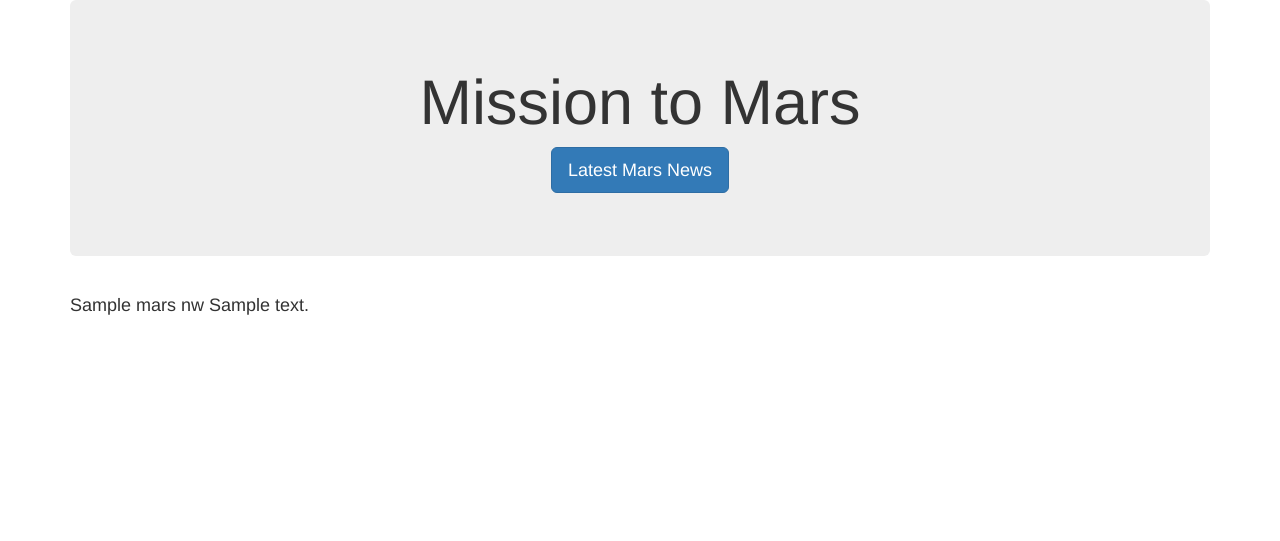
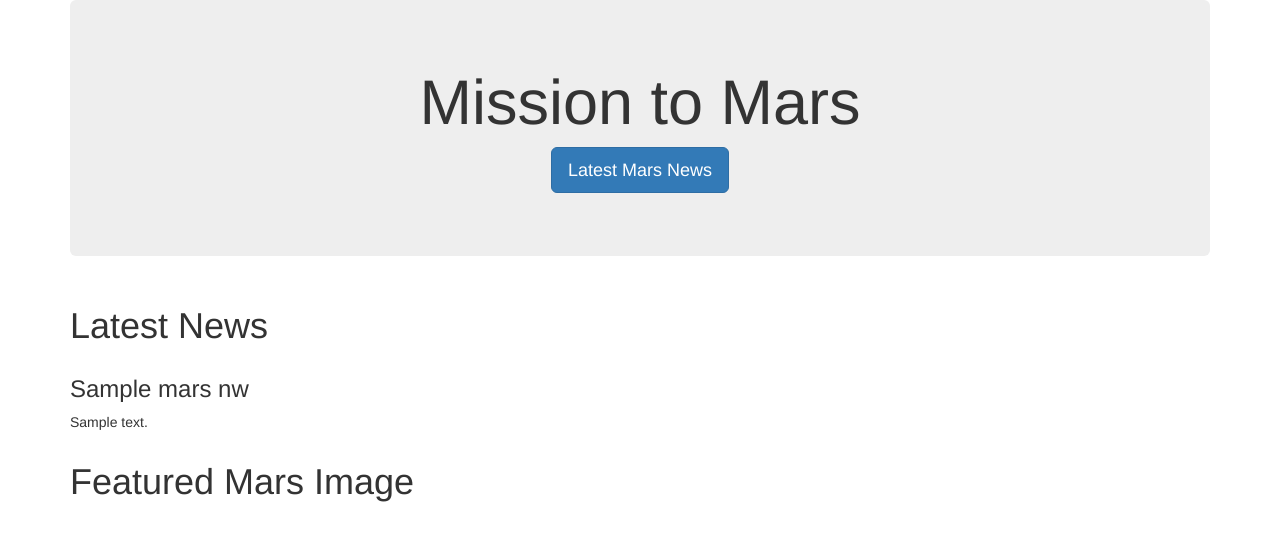
Before and after one commit to DataTortuga/web-scraping-challenge, a Flask app: page / in a window 1280 px wide. Shown: the top 541 px of the page. Run offline with Flask 2, Linux system fonts and the light colour scheme; a database or web service that is not in the repository returns one stand-in record (values such as "Sample title"); some libraries are stand-ins or nearby versions.

Commit message:
Updated app.py and index.html

```diff
--- a/missions_to_mars/app.py
+++ b/missions_to_mars/app.py
@@ -8,7 +8,6 @@ app = Flask(__name__)
 app.config["MONGO_URI"] = "mongodb://localhost:27017/mars_db"
 mongo = PyMongo(app)
 
-
 @app.route("/")
 def index():
     mars_nws = mongo.db.mars_nws.find_one()
@@ -17,7 +16,6 @@ def index():
 
 @app.route("/scrape")
 def scraper():
-
     mars_nws = mongo.db.mars_nws
     mars_f_img = mongo.db.mars_f_img
     mars_tb = mongo.db.mars_tb
--- a/missions_to_mars/scrape_mars.py
+++ b/missions_to_mars/scrape_mars.py
@@ -45,7 +45,7 @@ def scrape():
     mars_data = [{'news_title': title[0].text, 'news_content': p_text[0].text},
                  {'featured_image': f_url},
                  {'mars_table': html_table},
-                 hem_imgs]
+                 {'hemi_pics': hem_imgs}]
 
     browser.quit()
 
--- a/missions_to_mars/templates/index.html
+++ b/missions_to_mars/templates/index.html
@@ -18,9 +18,22 @@
     </div>
 
     <!-- Not Phone Listings LOL-->
-    <div class="row" id="craiglist-listings">
+    <div class="row" id="Mars News"">
       <div class="col-md-12">
-        <h4 class="heading">{{mars_nws.news_title}} {{mars_nws.news_content}}</h4>
+        <h1 class="heading">Latest News</h1>
+      </div>
+      <div class="col-md-12">
+        <h3 class="heading">{{mars_nws.news_title}}</h3>
+        <p>{{mars_nws.news_content}}</p>
+      </div>
+    </div>
+
+    <div class="row" id="Mars Data"">
+      <div class="col-md-6">
+        <h1 class="heading">Featured Mars Image</h1>
+      </div>
+      <div class="col-md-6">
+
       </div>
     </div>
 
```
